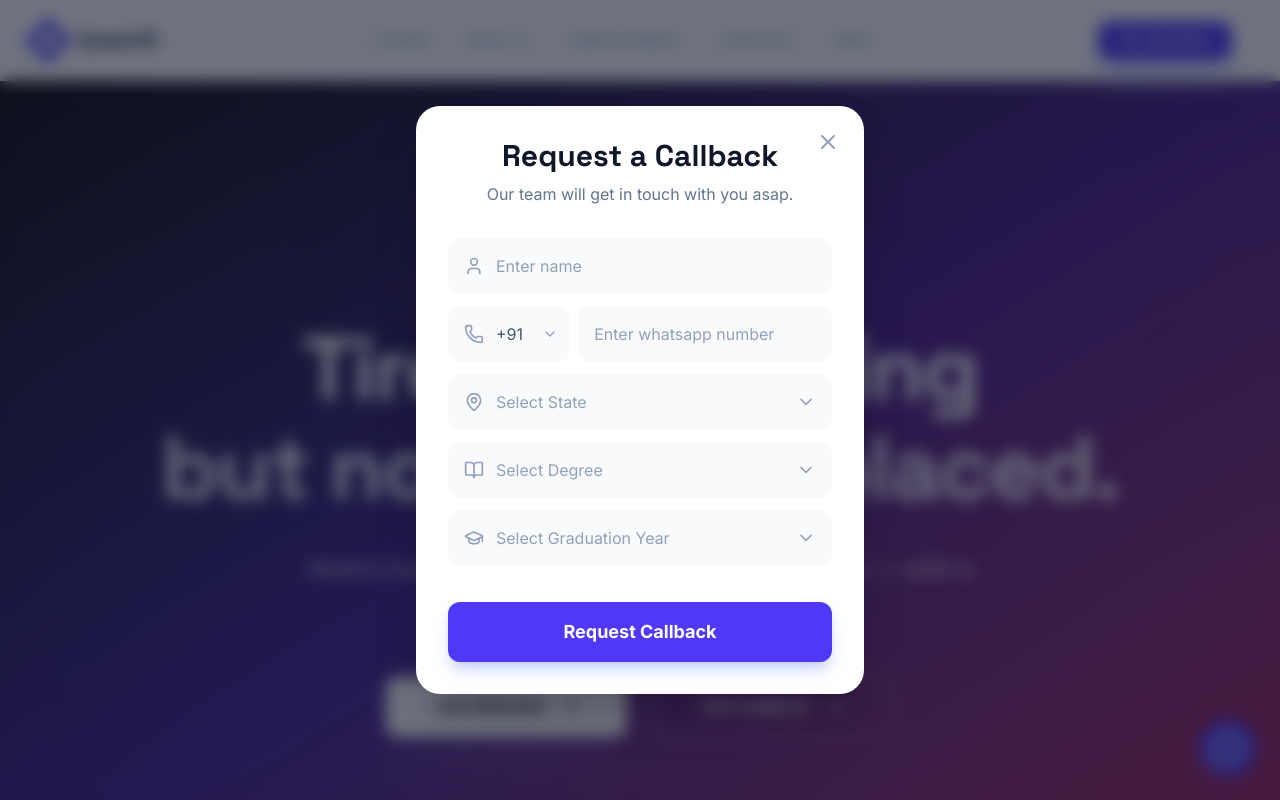
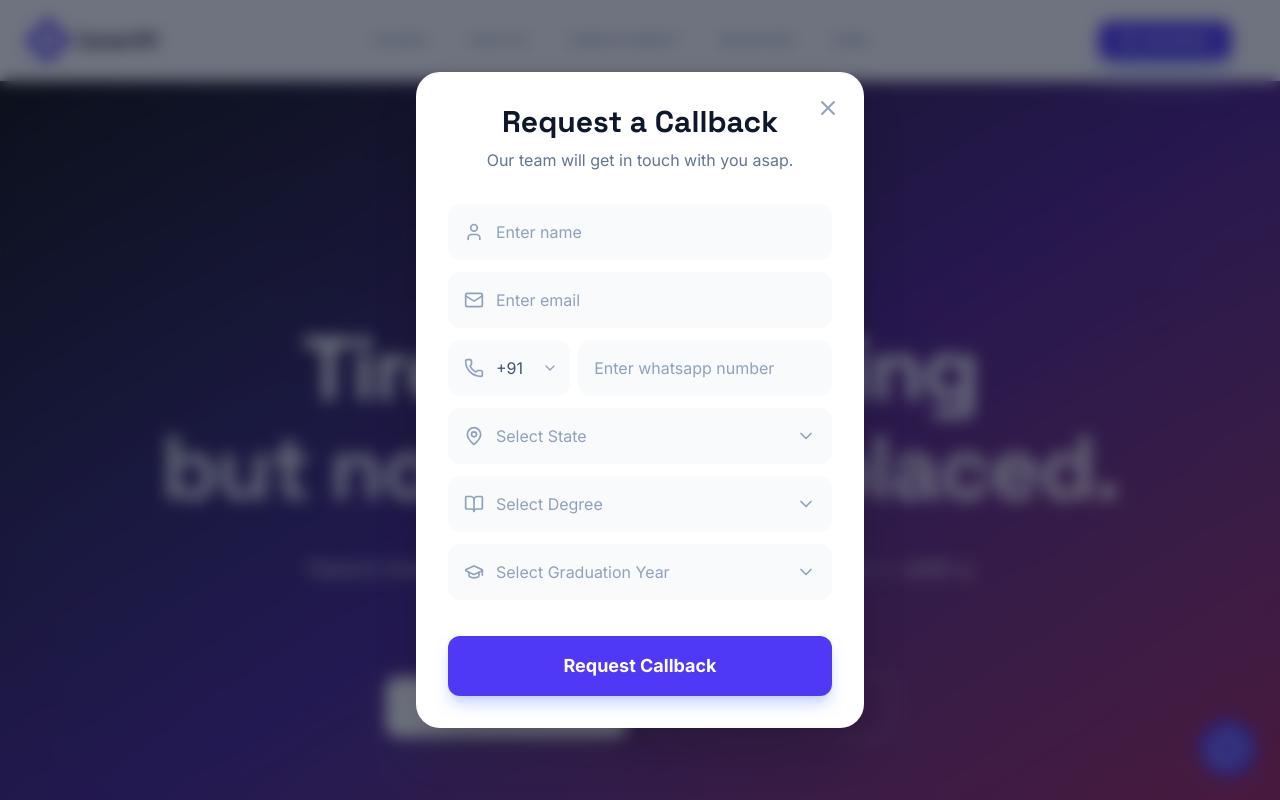
Before and after one commit to CareerXP/careerdcode, a Next.js app: page / in a window 1280 px wide. Both pictures are taken after a click on the button "CALLBACK". Shown: the top 800 px of the page. Built offline with nearby package versions, Linux system fonts and the light colour scheme.

Commit message:
feat: Add email input field to CallbackModal with validation for proper email format

```diff
--- a/components/CallbackModal.tsx
+++ b/components/CallbackModal.tsx
@@ -5,13 +5,20 @@ import { useEffect, useMemo, useRef, useState } from "react";
 import {
   X,
   User,
+  Mail,
   Phone,
   MapPin,
   BookOpen,
   GraduationCap,
-  Briefcase,
   ChevronDown
 } from "lucide-react";
+
+function isValidEmail(value: string): boolean {
+  const trimmed = value.trim();
+  if (!trimmed) return false;
+  // Practical email pattern (not exhaustive RFC)
+  return /^[^\s@]+@[^\s@]+\.[^\s@]+$/.test(trimmed);
+}
 
 interface CallbackModalProps {
   isOpen: boolean;
@@ -33,6 +40,7 @@ export default function CallbackModal({
   );
 
   const [name, setName] = useState("");
+  const [email, setEmail] = useState("");
   const [countryCode, setCountryCode] = useState("+91");
   const [whatsappNumber, setWhatsappNumber] = useState("");
   const [state, setState] = useState("");
@@ -50,6 +58,7 @@ export default function CallbackModal({
 
   const resetForm = () => {
     setName("");
+    setEmail("");
     setCountryCode("+91");
     setWhatsappNumber("");
     setState("");
@@ -73,6 +82,15 @@ export default function CallbackModal({
     e.preventDefault();
     if (status.kind === "loading") return;
 
+    const emailTrimmed = email.trim();
+    if (!isValidEmail(emailTrimmed)) {
+      setStatus({
+        kind: "error",
+        message: "Please enter a valid email address.",
+      });
+      return;
+    }
+
     setStatus({ kind: "loading" });
 
     try {
@@ -85,6 +103,7 @@ export default function CallbackModal({
           type,
           triggerPoint,
           name: name.trim(),
+          email: emailTrimmed,
           whatsapp: {
             countryCode,
             number: whatsappNumber.trim(),
@@ -169,6 +188,26 @@ export default function CallbackModal({
                   onChange={(e) => setName(e.target.value)}
                   className="w-full pl-12 pr-4 py-4 bg-slate-50 border-none rounded-xl focus:ring-2 focus:ring-indigo-500 outline-none transition-all font-sans text-slate-600 placeholder:text-slate-400"
                   placeholder="Enter name"
+                  autoComplete="name"
+                />
+              </div>
+
+              {/* Email Field */}
+              <div className="relative">
+                <div className="absolute inset-y-0 left-0 pl-4 flex items-center pointer-events-none">
+                  <Mail className="h-5 w-5 text-slate-400" />
+                </div>
+                <input
+                  type="email"
+                  value={email}
+                  onChange={(e) => {
+                    setEmail(e.target.value);
+                    if (status.kind === "error") setStatus({ kind: "idle" });
+                  }}
+                  className="w-full pl-12 pr-4 py-4 bg-slate-50 border-none rounded-xl focus:ring-2 focus:ring-indigo-500 outline-none transition-all font-sans text-slate-600 placeholder:text-slate-400"
+                  placeholder="Enter email"
+                  autoComplete="email"
+                  inputMode="email"
                 />
               </div>
 
```
